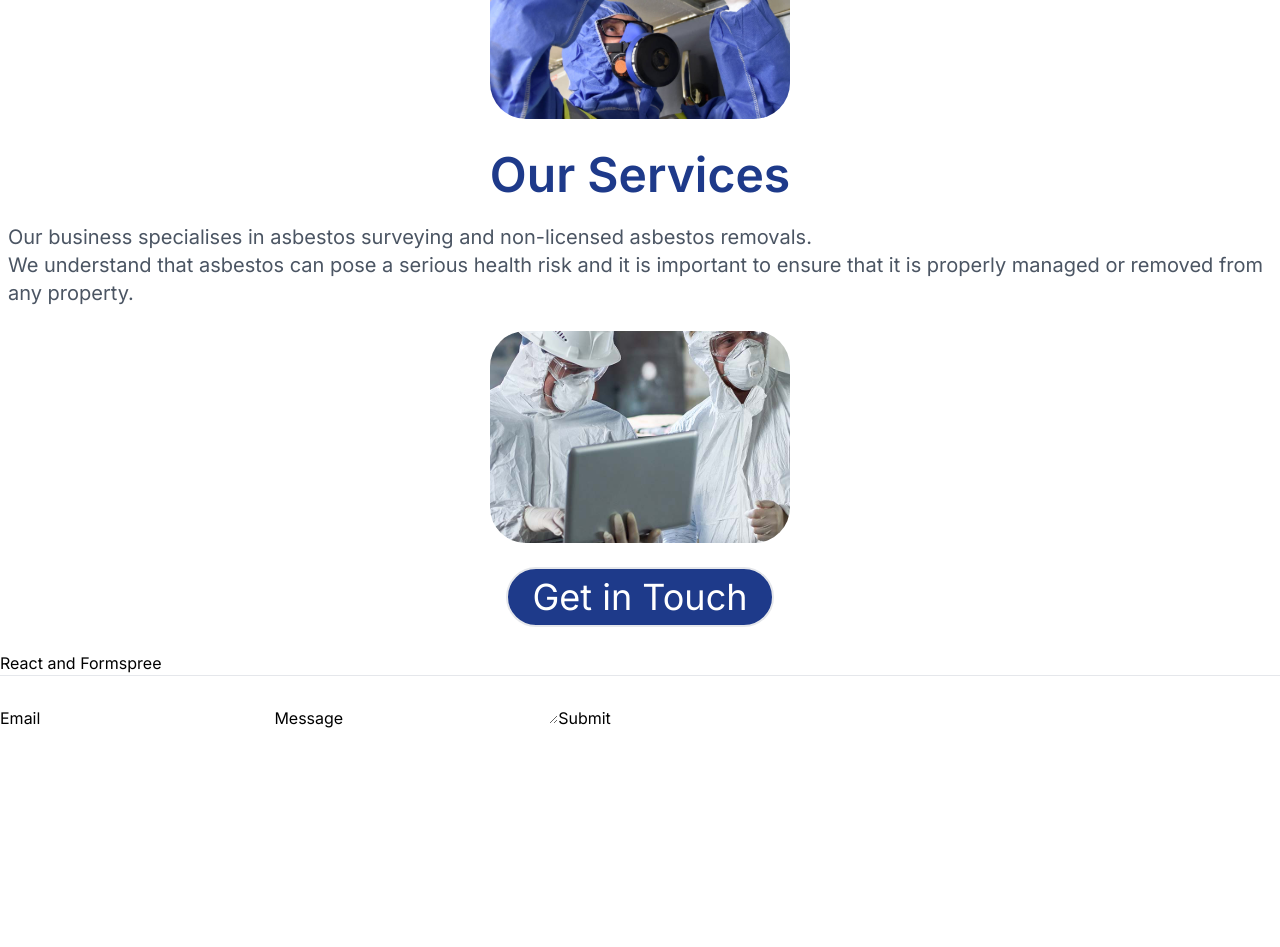
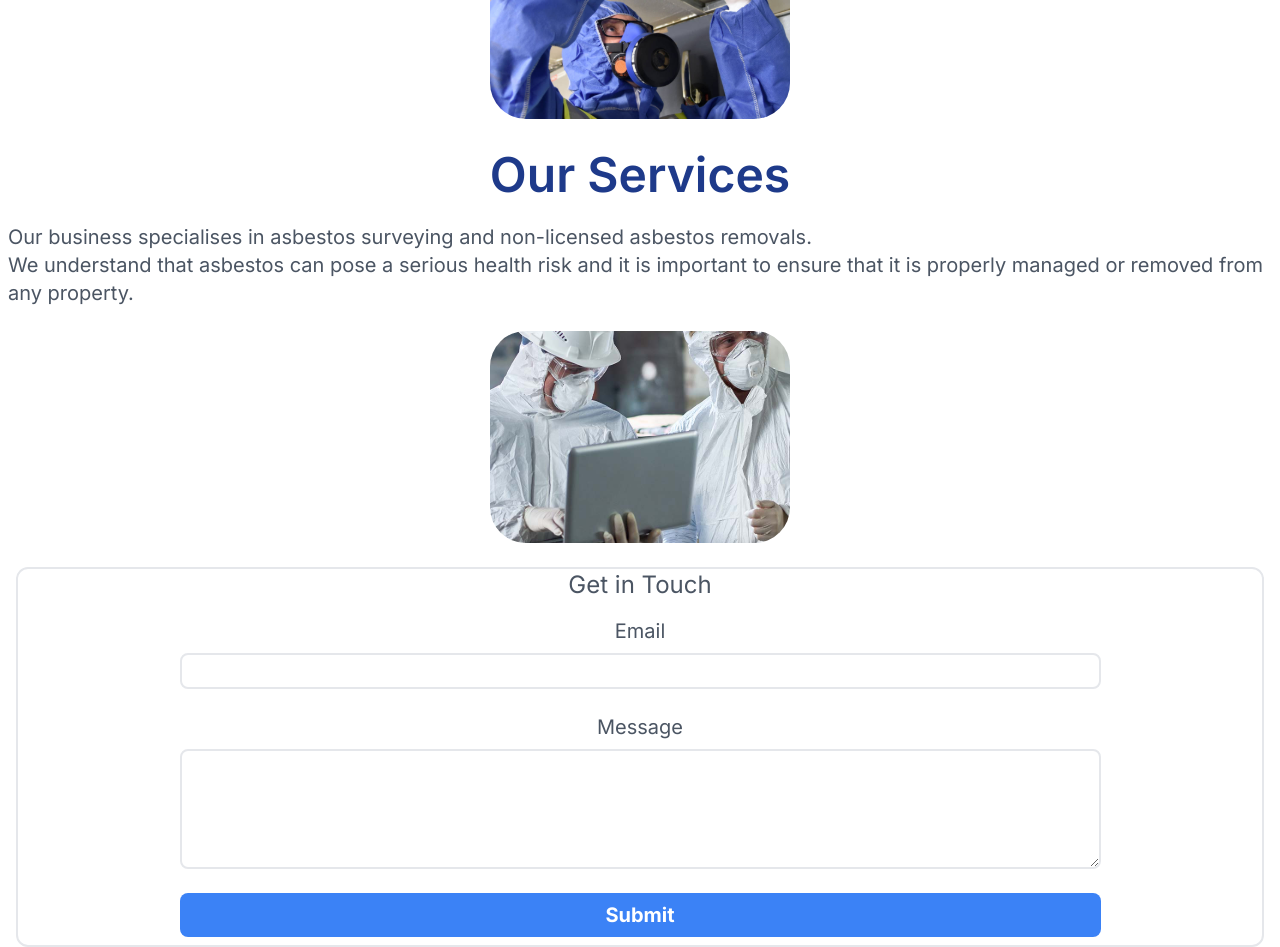
Before and after one commit to jcamargoUK/acmfinal, a Next.js app: page / in a window 1280 px wide. Shown: the part 440-1387 px from the top of the page. Before the commit the page ends 1170 px from the top, so only its background shows below. Built offline with nearby package versions, Linux system fonts and the light colour scheme.

Commit message:
submit box working

```diff
--- a/components/contactSection.jsx
+++ b/components/contactSection.jsx
@@ -58,17 +58,41 @@ export default function ContactSection() {
           'Thank you, your message has been submitted.',
         );
       })
-      // .catch((error) => {
-      //   handleServerResponse(false, error.response.data.error);
-      // });
+      .catch((error) => {
+        handleServerResponse(false, error.response.data.error);
+      });
   };
   return (
-    <main>
-      <h1>React and Formspree</h1>
-      <hr />
-      <form onSubmit={handleOnSubmit}>
-        <label htmlFor="email">Email</label>
+    <main
+      className='
+      flex
+      flex-col
+      m-auto
+      text-center
+      border-2
+      mx-4
+      rounded-xl'>
+      <h1 className=' flex m-auto text-2xl text-gray-600 '>Get in Touch</h1>
+      <form
+        className=' flex flex-col p-2 pt-4'
+        onSubmit={handleOnSubmit}>
+        <label
+          className='
+          flex
+          m-auto
+          text-xl
+           text-gray-600
+           mb-2'
+          htmlFor="email">Email</label>
         <input
+          className='
+          border-2
+          w-3/4
+          flex
+          m-auto
+          p-1
+          rounded-lg
+          mb-6'
           id="email"
           type="email"
           name="_replyto"
@@ -76,15 +100,30 @@ export default function ContactSection() {
           required
           value={inputs.email}
         />
-        <label htmlFor="message">Message</label>
+        <label
+          className=' flex m-auto text-xl text-gray-600 mb-2'
+          htmlFor="message">Message</label>
         <textarea
+          className=' border-2 w-3/4 flex m-auto p-1 rounded-lg pb-16 mb-6'
           id="message"
           name="message"
           onChange={handleOnChange}
           required
           value={inputs.message}
         />
-        <button type="submit" disabled={status.submitting}>
+        <button
+          className='
+            text-xl
+            w-3/4
+            m-auto
+            font-bold
+           text-white
+           bg-blue-500
+           rounded-lg
+           p-2
+           hover:bg-blue-700'
+          type="submit"
+          disabled={status.submitting}>
           {!status.submitting
             ? !status.submitted
               ? 'Submit'
--- a/components/sectionTwo.tsx
+++ b/components/sectionTwo.tsx
@@ -1,7 +1,6 @@
 "use client"
 
 import Image from 'next/image'
-import Button from '../components/button'
 
 
 export default function SectionTwo() {
@@ -23,7 +22,6 @@ export default function SectionTwo() {
           width="300"
           height="300"
           />
-      < Button />
     </section>
   )
 }
```
